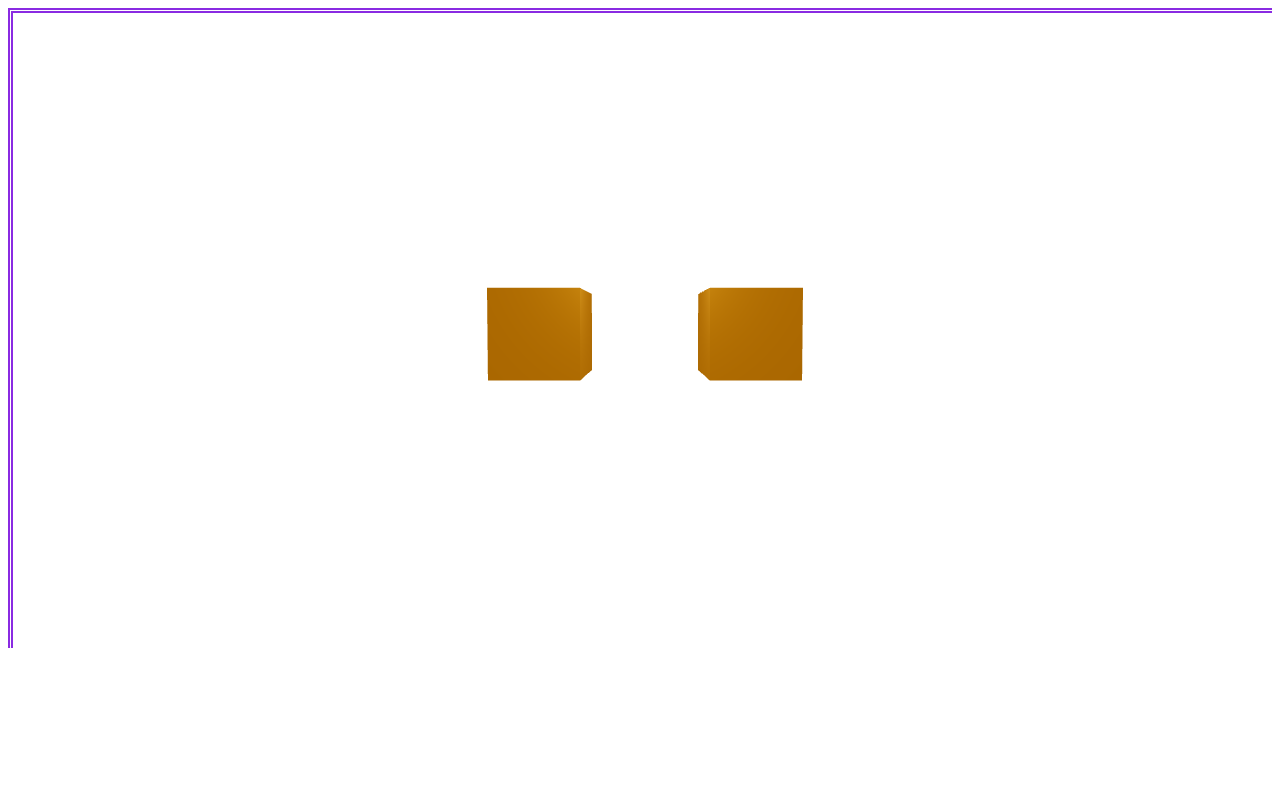
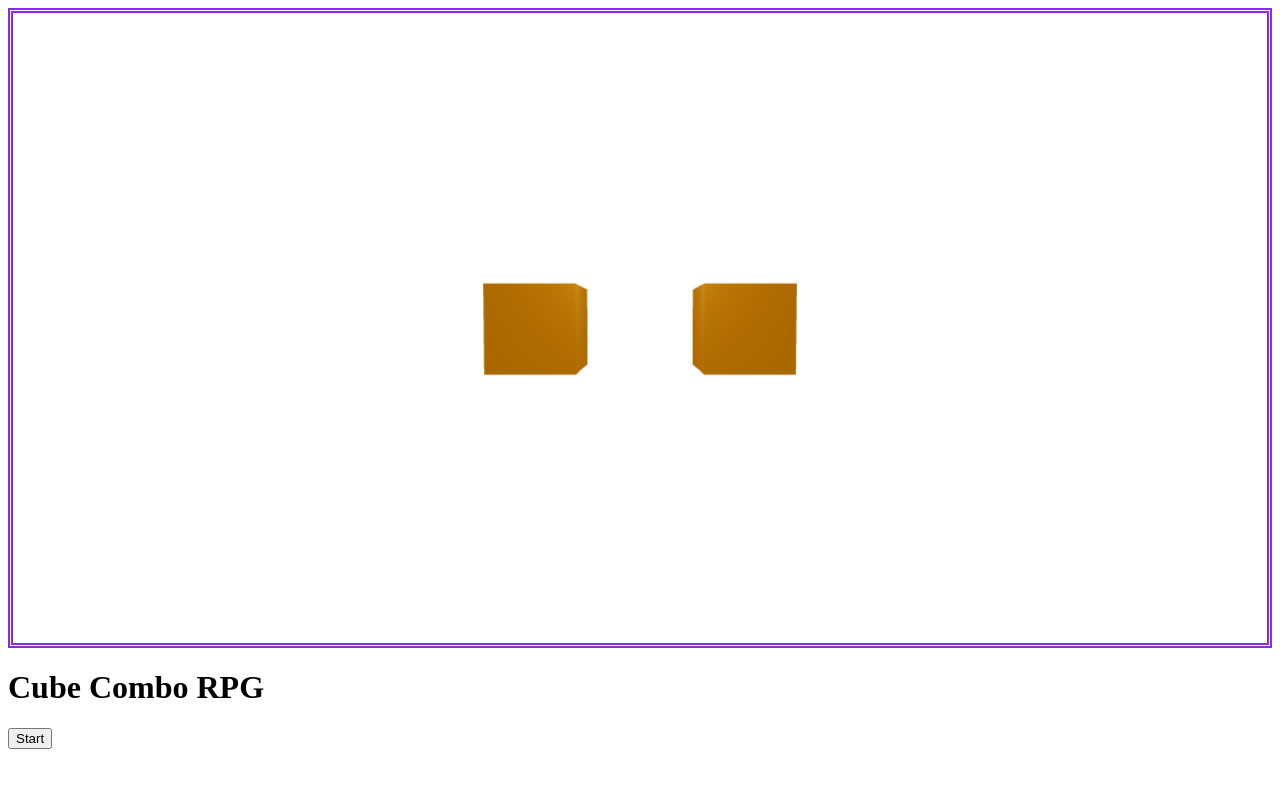
Before and after one commit to PlasmaDiffusion/Cube-Combo-RPG, a React (Vite) app: page / in a window 1280 px wide. Shown: the top 788 px of the page. Built offline with nearby package versions, Linux system fonts and the light colour scheme.

Commit message:
Early ListMenu component for all menus and commands

```diff
--- a/src/Main.scss
+++ b/src/Main.scss
@@ -1,3 +1,7 @@
 canvas{
     border: 5px double blueviolet;
 }
+
+* {
+    box-sizing: border-box;
+  }
--- /dev/null
+++ b/src/components/ListMenu.tsx
@@ -0,0 +1,39 @@
+import { useCallback } from "react";
+import { MenuOption, MenuEventType } from "../interfaces/menuOptions";
+
+interface Props {
+  title: string;
+  options: MenuOption[];
+}
+
+function ListMenu({ title, options }: Props) {
+  const onOptionClicked = useCallback(
+    (option: MenuOption) => {
+      switch (option.eventType) {
+        case MenuEventType.BACK:
+          //Go back to the previous menu
+          break;
+        case MenuEventType.SUB_MENU:
+            //Get game state of current menu, swap menus, and rerender this component
+          break;
+      }
+    },
+    [options]
+  );
+
+  return (
+    <div>
+      <h1>{title}</h1>
+      {options.map((option, index) => (
+        <button
+          key={option.name + index}
+          onClick={() => onOptionClicked(option)}
+        >
+          {option.name} {option.secondaryText}
+        </button>
+      ))}
+    </div>
+  );
+}
+
+export default ListMenu;
--- /dev/null
+++ b/src/interfaces/menuOptions.ts
@@ -0,0 +1,14 @@
+export interface MenuOption {
+    name: string;
+    secondaryText?: string;
+    subMenuToOpen?: string;
+    eventType: MenuEventType;
+}
+
+export enum MenuEventType
+{
+    SUB_MENU,
+    BACK,
+    ATTACK,
+    USE_ITEM,
+}
--- a/src/main.tsx
+++ b/src/main.tsx
@@ -1,20 +1,29 @@
-import * as THREE from "three";
 import { createRoot } from "react-dom/client";
-import  { useRef, useState, StrictMode } from "react";
-import { Canvas, useFrame, ThreeElements } from "@react-three/fiber";
-import Box from "./components/Box";
+import { StrictMode } from "react";
+import { Canvas } from "@react-three/fiber";
+import Box from "./components/3d-components/Box";
 
 import "./Main.scss";
-
-
+import ListMenu from "./components/ListMenu";
+import { MenuEventType } from "./interfaces/menuOptions";
 
 createRoot(document.getElementById("root") as HTMLElement).render(
   <StrictMode>
-    <Canvas style={{ height: "80vh" }}>
+    <Canvas style={{ height: "40rem" }}>
       <ambientLight />
       <pointLight position={[0, 1, 1]} />
       <Box position={[-1.2, 0, 0]} />
       <Box position={[1.2, 0, 0]} />
     </Canvas>
+    <ListMenu
+      title="Cube Combo RPG"
+      options={[
+        {
+          name: "Start",
+          eventType: MenuEventType.SUB_MENU,
+          subMenuToOpen: "CharacterSelect",
+        },
+      ]}
+    />
   </StrictMode>
 );
```
Also changed, not shown: src/components/3d-components/Box.tsx (renamed from src/components/Box.tsx).
